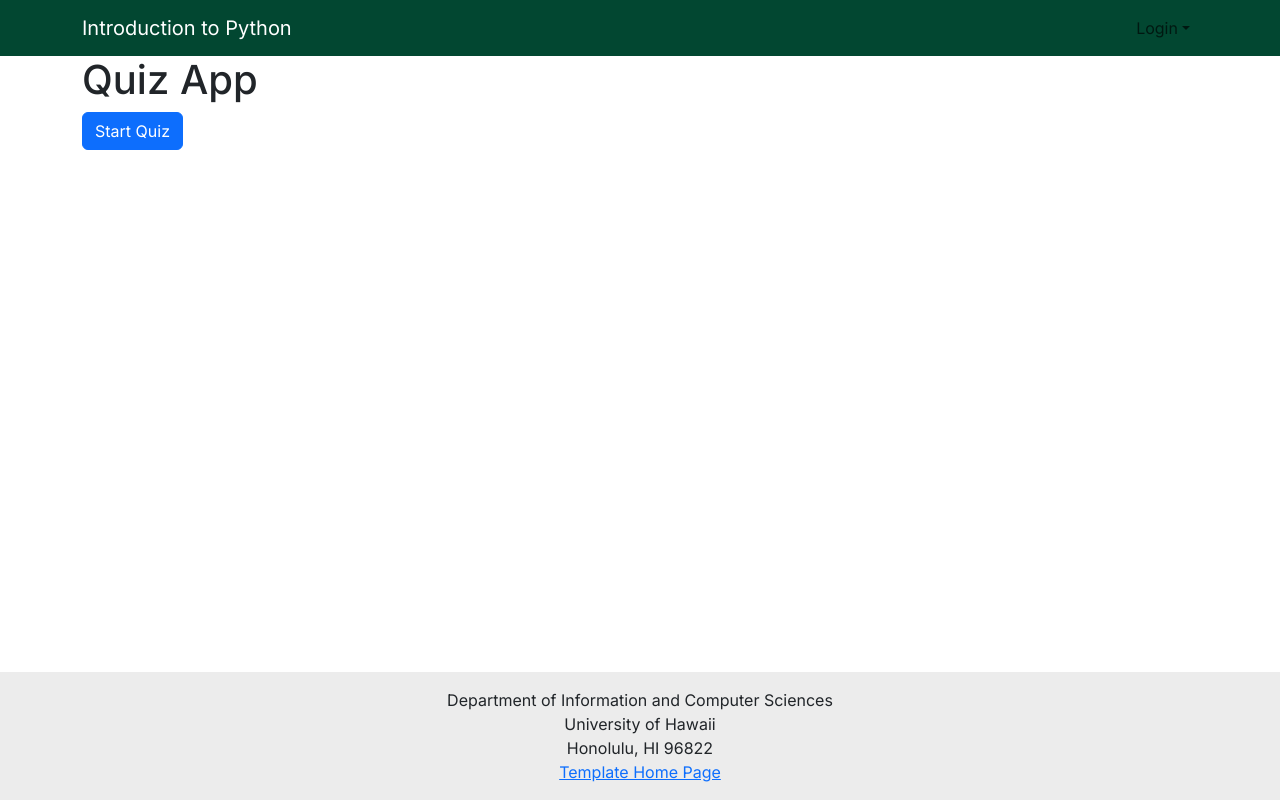
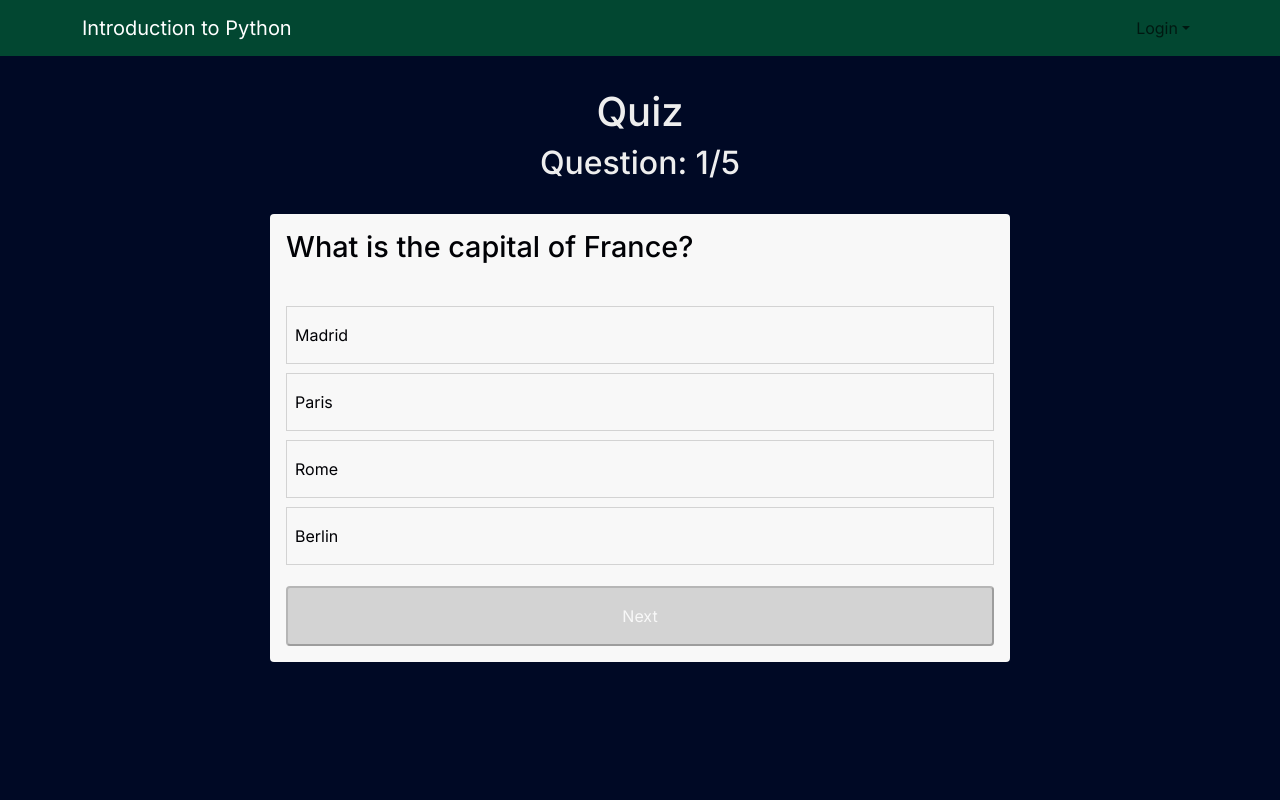
Before and after one commit to splimon/research2024-1, a Next.js app: page /quiz in a window 1280 px wide. Built offline with nearby package versions, Linux system fonts and the light colour scheme; no server answers.

Commit message:
Created Quiz Page

```diff
--- /dev/null
+++ b/src/app/data.ts
@@ -0,0 +1,37 @@
+const quiz = {
+  totalQuestions: 5,
+  questions: [
+    {
+      id: 1,
+      question: 'What is the capital of France?',
+      answers: ['Madrid', 'Paris', 'Rome', 'Berlin'],
+      correctAnswer: 'Paris',
+    },
+    {
+      id: 2,
+      question: 'What is the largest planet in our solar system?',
+      answers: ['Mars', 'Jupiter', 'Venus', 'Saturn'],
+      correctAnswer: 'Jupiter',
+    },
+    {
+      id: 3,
+      question: 'What is the smallest country in the world?',
+      answers: ['Monaco', 'Maldives', 'Vatican City', 'San Marino'],
+      correctAnswer: 'Vatican City',
+    },
+    {
+      id: 4,
+      question: 'What is the most widely spoken language in the world?',
+      answers: ['English', 'Mandarin', 'Spanish', 'Hindi'],
+      correctAnswer: 'Mandarin',
+    },
+    {
+      id: 5,
+      question: 'Who is the founder of Microsoft?',
+      answers: ['Steve Jobs', 'Bill Gates', 'Elon Musk', 'Mark Zuckerberg'],
+      correctAnswer: 'Bill Gates',
+    },
+  ],
+};
+
+export default quiz;
--- a/src/app/globals.css
+++ b/src/app/globals.css
@@ -19,8 +19,19 @@ body {
 }
 
 .hover-text:hover {
-  transform: translateX(10px);
-  /* box-shadow: 0 8px 16px rgba(0, 0, 0, 0.2);*/
+  transform: translateY(10px);
+  box-shadow: 0 8px 16px rgba(0, 0, 0, 0.2);
+}
+
+/*Card hover animation*/
+.hover-card {
+  transition: transform 0.3s ease, box-shadow 0.3s ease;
+}
+
+.hover-card:hover {
+  transform: scale(1.01);
+  /* transform: translateY(10px); */
+  box-shadow: 0 8px 16px rgba(0, 0, 0, 0.2);
 }
 
 /* Text Padding */
@@ -108,3 +119,70 @@ li {
   border-left: 4px solid #af4c4c;
   word-wrap: break-word;
 }
+
+/*Quiz Styling*/
+.quiz-bg {
+  background-color: #000925;
+}
+
+.quiz-h1, .quiz-h2 {
+  color: #eee;
+}
+
+.quiz-h3 {
+  padding-bottom: 2 rem;
+  color: #000105;
+  font-size: 1.8rem;
+}
+
+.quiz-button {
+  padding: 16px 8px;
+  width: 100%;
+  margin-top: 12px;
+  font-size: 1rem;
+  border-radius: 4px;
+  cursor: pointer;
+  background-color: #808080;
+  color: #f8f8f8;
+}
+
+.btn-disabled {
+  background-color: lightgray;
+}
+
+.quiz-li {
+  list-style-type: none;
+  cursor: pointer;
+  margin: 9px 0;
+  padding: 16px 8px;
+  color: #000105;
+  border: 1px solid lightgray;
+}
+
+.quiz-li-hover:hover {
+  background-color: #d8d8d8;
+  columns: #fff;
+}
+
+.quiz-li-selected {
+  color: #fff;
+  background-color: #000925;
+}
+
+.quiz-container {
+  max-width: 740px;
+  width: 100%;
+  margin: auto;
+  padding: 1rem;
+}
+
+.quiz-container2 {
+  background-color: #f8f8f8;
+  padding: 1rem;
+  margin-top: 2rem;
+  border-radius: 4px;
+}
+
+.container p {
+  padding: 8px 0;
+}
--- a/src/app/layout.tsx
+++ b/src/app/layout.tsx
@@ -1,10 +1,13 @@
 import { Inter } from 'next/font/google';
 import './globals.css';
 import 'bootstrap/dist/css/bootstrap.min.css';
-import Footer from '@/components/Footer';
 import NavBar from '@/components/Navbar';
-import EyeTrackingWrapper from '@/components/EyeTrackingWrapper';
+import FinishedButton from '@/components/FinishedButton';
+import { Container } from 'react-bootstrap';
 import Providers from './providers';
+
+// eslint-disable-next-line no-lone-blocks
+{ /* import EyeTrackingWrapper from '@/components/EyeTrackingWrapper'; */ }
 
 const inter = Inter({ subsets: ['latin'] });
 
@@ -23,15 +26,18 @@ export default function RootLayout({
     <html lang="en">
       <head>
         {/* Add WebGazer.js Script via CDN */}
-        <script src="https://webgazer.cs.brown.edu/webgazer.js" async />
+        {/* <script src="https://webgazer.cs.brown.edu/webgazer.js" async /> */}
+
       </head>
       <body className={classString}>
         <Providers>
           <NavBar />
           {/* EyeTracking component to track gaze */}
-          <EyeTrackingWrapper />
+          {/* <EyeTrackingWrapper /> */}
           {children}
-          <Footer />
+          {/* <Container style={{ paddingBottom: '5rem' }}>
+            <FinishedButton />
+          </Container> */}
         </Providers>
       </body>
     </html>
--- a/src/app/quiz/page.tsx
+++ b/src/app/quiz/page.tsx
@@ -1,8 +1,152 @@
-import React from 'react';
-import Quiz from '@/components/Quiz';
+/* eslint-disable jsx-a11y/no-noninteractive-element-interactions */
+/* eslint-disable react/button-has-type */
 
-const QuizPage = () => (
-  <Quiz />
-);
+'use client';
+
+import React, { useState } from 'react';
+import 'bootstrap/dist/css/bootstrap.min.css';
+import './style.css';
+import quiz from '../data';
+
+// Define types for the quiz data structure
+interface Question {
+  question: string;
+  answers: string[];
+  correctAnswer: string;
+}
+
+interface Quiz {
+  questions: Question[];
+}
+
+const QuizPage = () => {
+  // State variables with types
+  const [activeQuestion, setActiveQuestion] = useState<number>(0);
+  const [selectedAnswer, setSelectedAnswer] = useState<boolean | string>('');
+  const [checked, setChecked] = useState<boolean>(false);
+  const [selectedAnswerIndex, setSelectedAnswerIndex] = useState<number | null>(null);
+  const [showResult, setShowResult] = useState<boolean>(false);
+  const [result, setResult] = useState({
+    score: 0,
+    correctAnswers: 0,
+    wrongAnswers: 0,
+  });
+
+  // Assuming `quiz` is an object with a `questions` array
+  const { questions } = quiz as Quiz; // Cast `quiz` to match the Quiz type
+  const { answers, correctAnswer } = questions[activeQuestion];
+
+  // Type the `onAnswerSelected` function arguments
+  const onAnswerSelected = (answer: string, idx: number) => {
+    setChecked(true);
+    setSelectedAnswerIndex(idx);
+    if (answer === correctAnswer) {
+      setSelectedAnswer(true);
+      console.log('true');
+    } else {
+      setSelectedAnswer(false);
+      console.log('false');
+    }
+  };
+
+  // Calculate score and increment to next question
+  const nextQuestion = () => {
+    setSelectedAnswerIndex(null);
+    setResult((prev) => (selectedAnswer
+      ? {
+        ...prev,
+        score: prev.score + 5,
+        correctAnswers: prev.correctAnswers + 1,
+      }
+      : {
+        ...prev,
+        wrongAnswers: prev.wrongAnswers + 1,
+      }));
+    if (activeQuestion !== questions.length - 1) {
+      setActiveQuestion((prev) => prev + 1);
+    } else {
+      setActiveQuestion(0);
+      setShowResult(true);
+    }
+    setChecked(false);
+  };
+
+  return (
+    <div className="container">
+      <h1 className="text-center" style={{ paddingTop: '2rem' }}>Quiz</h1>
+      <div>
+        <h2 className="text-center">
+          Question:
+          {' '}
+          {activeQuestion + 1}
+          <span>
+            /
+            {questions.length}
+          </span>
+        </h2>
+      </div>
+      <div>
+        {!showResult ? (
+          <div className="quiz-container">
+            <h3>{questions[activeQuestion].question}</h3>
+            {answers.map((answer, idx) => (
+              // eslint-disable-next-line jsx-a11y/click-events-have-key-events
+              <li
+                // eslint-disable-next-line react/no-array-index-key
+                key={idx}
+                onClick={() => onAnswerSelected(answer, idx)}
+                className={
+                  selectedAnswerIndex === idx ? 'li-selected' : 'li-hover'
+                }
+              >
+                <span>{answer}</span>
+              </li>
+            ))}
+            {checked ? (
+              <button onClick={nextQuestion} className="btn">
+                {activeQuestion === questions.length - 1 ? 'Finish' : 'Next'}
+              </button>
+            ) : (
+              <button onClick={nextQuestion} disabled className="btn-disabled">
+                {' '}
+                {activeQuestion === questions.length - 1 ? 'Finish' : 'Next'}
+              </button>
+            )}
+          </div>
+        ) : (
+          <div className="quiz-container" style={{ paddingBottom: '2rem' }}>
+            <h3>Results</h3>
+            <h3>
+              Overall: &nbsp;
+              {(result.score / 25) * 100}
+              %
+            </h3>
+            <p>
+              Total Questions:
+              {' '}
+              <span>{questions.length}</span>
+            </p>
+            <p>
+              Total Score:
+              {' '}
+              <span>{result.score}</span>
+            </p>
+            <p>
+              Correct Answers:
+              {' '}
+              <span>{result.correctAnswers}</span>
+            </p>
+            <p>
+              Wrong Answers:
+              {' '}
+              <span>{result.wrongAnswers}</span>
+            </p>
+            <button onClick={() => window.location.reload()}>Restart</button>
+          </div>
+        )}
+      </div>
+    </div>
+  );
+};
 
 export default QuizPage;
--- /dev/null
+++ b/src/app/quiz/style.css
@@ -0,0 +1,63 @@
+html, body {
+    overflow-x: hidden;
+    background-color: #000925;
+  }
+
+  main {
+    padding: 1rem;
+  }
+
+  h1, h2 {
+    color: #eee;
+  }
+
+  h3 {
+    padding-bottom: 2rem;
+    color: #000105;
+    font-size: 1.8rem;
+  }
+
+  button {
+    padding: 16px 8px;
+    width: 100%;
+    margin-top: 12px;
+    font-size: 1rem;
+    border-radius: 4px;
+    cursor: pointer;
+    background-color: #808080;
+    color: #f8f8f8;
+  }
+
+  .btn-disabled {
+    background-color: lightgray;
+  }
+
+  li {
+    list-style-type: none;
+    cursor: pointer;
+    margin: 9px 0;
+    padding: 16px 8px;
+    color: #000105;
+    border: 1px solid lightgray;
+  }
+
+  .li-hover:hover {
+    background-color: #d8d8d8;
+    columns: #fff;
+  }
+
+  .li-selected {
+    color: #fff;
+    background-color: #000925;
+  }
+
+  .quiz-container {
+    background-color: #f8f8f8;
+    padding: 1rem;
+    margin-top: 2rem;
+    border-radius: 4px;
+  }
+
+  .container p {
+    padding: 8px 0;
+  }
--- /dev/null
+++ b/src/components/FinishedButton.tsx
@@ -0,0 +1,61 @@
+'use client';
+
+// Add this line
+
+import { useState } from 'react';
+import Button from 'react-bootstrap/Button';
+import Modal from 'react-bootstrap/Modal';
+
+function Example() {
+  const [show, setShow] = useState(false);
+
+  const handleClose = () => setShow(false);
+  const handleShow = () => setShow(true);
+
+  return (
+    <>
+      <Button variant="primary" onClick={handleShow}>
+        Finish Lesson
+      </Button>
+
+      <Modal show={show} onHide={handleClose}>
+        <Modal.Header closeButton>
+          <Modal.Title>Well Done!</Modal.Title>
+        </Modal.Header>
+        <Modal.Body>
+          Congratulations on completing the Introduction to Python lesson!
+          <br />
+          <br />
+          <strong>Important Information (Please read carefully):</strong>
+          <br />
+          <br />
+          You are about to take a quiz based on the material covered on this website. Before proceeding,
+          please ensure you have thoroughly reviewed this content. Take as much time as you need to revisit
+          this material.
+          <br />
+          <br />
+          Once you click on &quot;Begin Quiz,&quot; you will
+          {' '}
+          <u>not</u>
+          {' '}
+          be able to return to this page.
+          If you feel confident in your understanding, you may proceed to the quiz.
+          <br />
+          <br />
+          Good luck ☺
+        </Modal.Body>
+
+        <Modal.Footer>
+          <Button variant="secondary" onClick={handleClose}>
+            Close
+          </Button>
+          <Button variant="primary" onClick={handleClose}>
+            Begin Quiz
+          </Button>
+        </Modal.Footer>
+      </Modal>
+    </>
+  );
+}
+
+export default Example;
--- a/src/components/PythonComments.tsx
+++ b/src/components/PythonComments.tsx
@@ -12,7 +12,7 @@ const PythonComments = () => (
         <p>Python has commenting capability for the purpose of in-code documentation.</p>
         <p>Comments start with a #, and Python will render the rest of the line as a comment:</p>
 
-        <Card className="example-card">
+        <Card className="example-card hover-card">
           <h3 className="padding-bottom">Example</h3>
           <p>Comments in Python:</p>
 
@@ -33,7 +33,7 @@ const PythonComments = () => (
 
         <p>Comments can be placed at the end of a line, and Python will ignore the rest of the line:</p>
 
-        <Card className="example-card">
+        <Card className="example-card hover-card">
           <h3 className="padding-bottom">Example</h3>
           <div className="w3-code notranslate pythonHigh">
             <span className="pythoncolor" style={{ color: 'black' }}>
```
Also changed, not shown: 1 other file (tests, documents, lock files or other folders).
